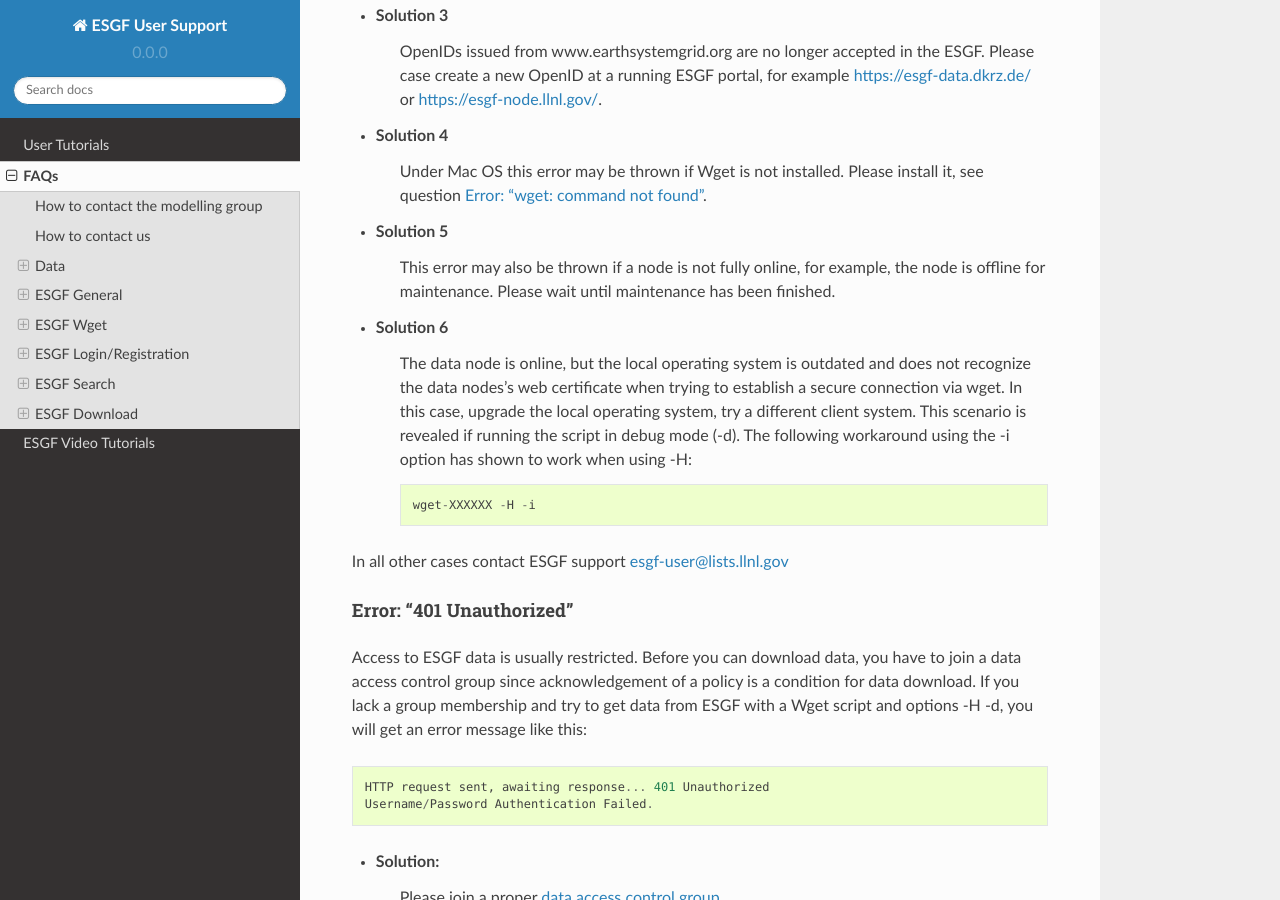
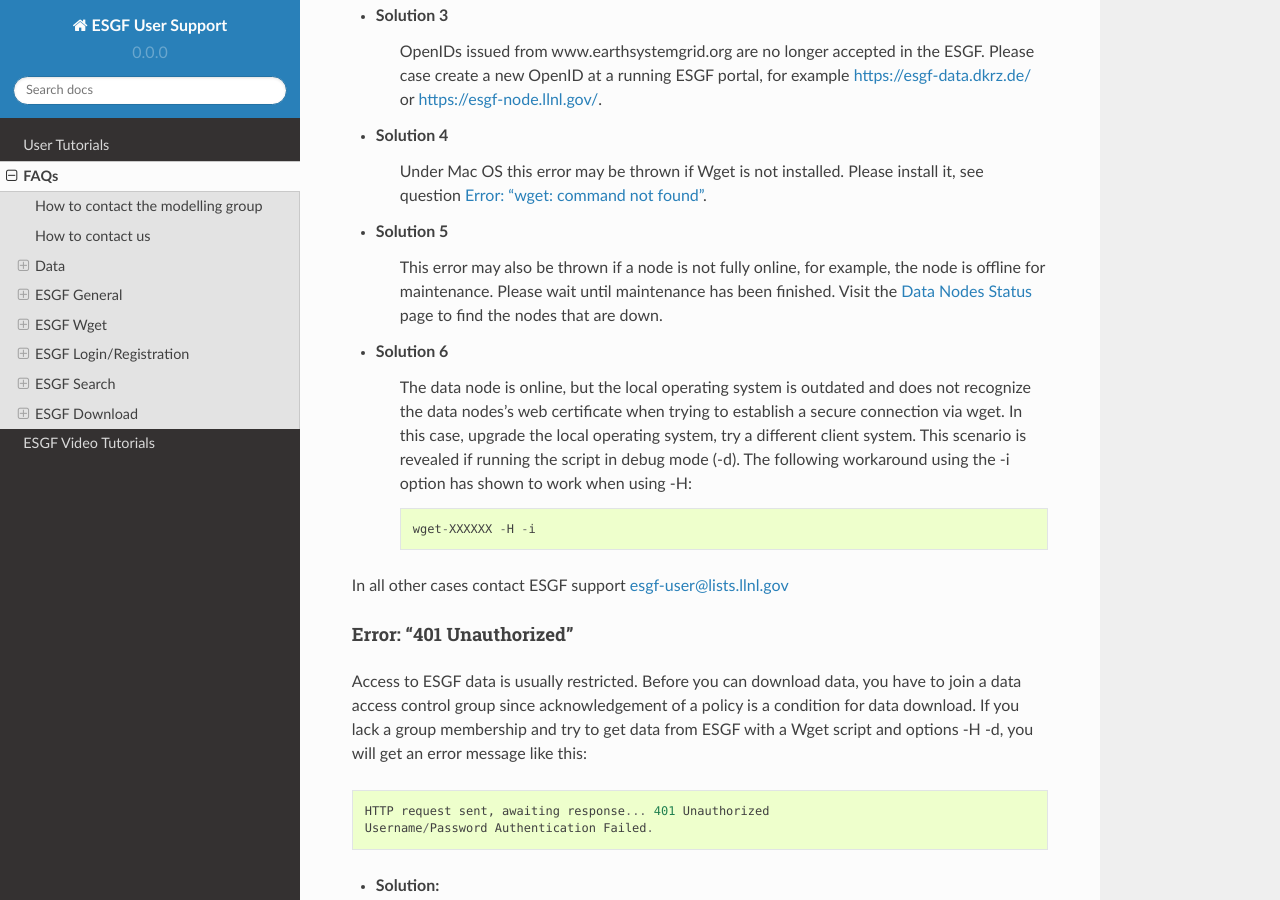
Before and after one commit to ESGF/esgf-user-support, a Sphinx documentation site: the page built from docs/faq.rst, in a window 1280 px wide and 900 px high, scrolled down 26182 px. Built offline with Sphinx 7.4.7 and the Read the Docs theme 2.0.0, drawn with Linux system fonts in a browser that asks for light colours; some of the changed text lies outside the part shown.

Commit message:
add Data Nodes Status link to guide and faq

```diff
--- a/docs/faq.rst
+++ b/docs/faq.rst
@@ -7,7 +7,7 @@
 
 + Enable 'Show All Replicas' in the faceted search engine to increase the chances of finding a suitable node that hosts the data of your interest.
 
-+ Visit the `Data Nodes Status <https://esgf-node.llnl.gov/status/>`_ to find the nodes that are down.
++ Visit the `Data Nodes Status <https://esgf-node.llnl.gov/status/>`_ page to find the nodes that are down.
 
 
 This FAQ focuses on question concerning the data management and the performance of the ESGF portals and nodes. For questions regarding models performance, please contact the individual modeling centers (see just below).
@@ -1119,7 +1119,7 @@
     Under Mac OS this error may be thrown if Wget is not installed. Please install it, see question `Error: "wget: command not found"`_.
 
 * Solution 5
-    This error may also be thrown if a node is not fully online, for example, the node is offline for maintenance.  Please wait until maintenance has been finished.
+    This error may also be thrown if a node is not fully online, for example, the node is offline for maintenance.  Please wait until maintenance has been finished. Visit the `Data Nodes Status <https://esgf-node.llnl.gov/status/>`_ page to find the nodes that are down.
 
 * Solution 6
     The data node is online, but the local operating system is outdated and does not recognize the data nodes's web certificate when trying to establish a secure connection via wget.  In this case, upgrade the local operating system, try a different client system.  This scenario is revealed if running the script in debug mode (-d).
--- a/docs/user_guide.rst
+++ b/docs/user_guide.rst
@@ -3,10 +3,11 @@
 User Tutorials
 ==============
 
-ESGF manages several petabytes of data data distributed in several federated data centers, also called data nodes.
+ESGF manages several petabytes of data distributed in several federated data centers, also called data nodes.
 
 Some nodes also host portals to facilitate the search and download, find the list of nodes with portals and the link to the portals here: `<https://esgf.llnl.gov/nodes.html>`_.
 
+Visit the `Data Nodes Status <https://esgf-node.llnl.gov/status/>`_ page to find the nodes that are down, usually due to maintaince.
 
 Login/OpenID
 ************
```
